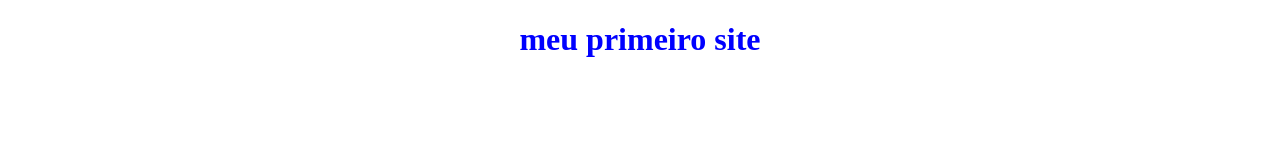
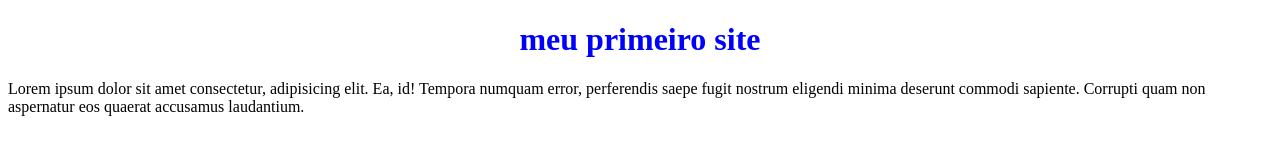
Before and after one commit to thgioa/cursoJavascript, a plain HTML site: page index.html in a window 1280 px wide. Drawn offline with Linux system fonts and the light colour scheme.

Commit message:
criei uma teg p

```diff
--- a/index.html
+++ b/index.html
@@ -7,5 +7,7 @@
 </head>
 <body>
     <h1 style="color:blue; text-align: center;">meu primeiro site</h1>
+    <p>Lorem ipsum dolor sit amet consectetur, adipisicing elit. Ea, id! Tempora numquam error, perferendis saepe fugit nostrum eligendi minima deserunt commodi sapiente. Corrupti quam non aspernatur eos quaerat accusamus laudantium.</p>
+
 </body>
 </html>
```
